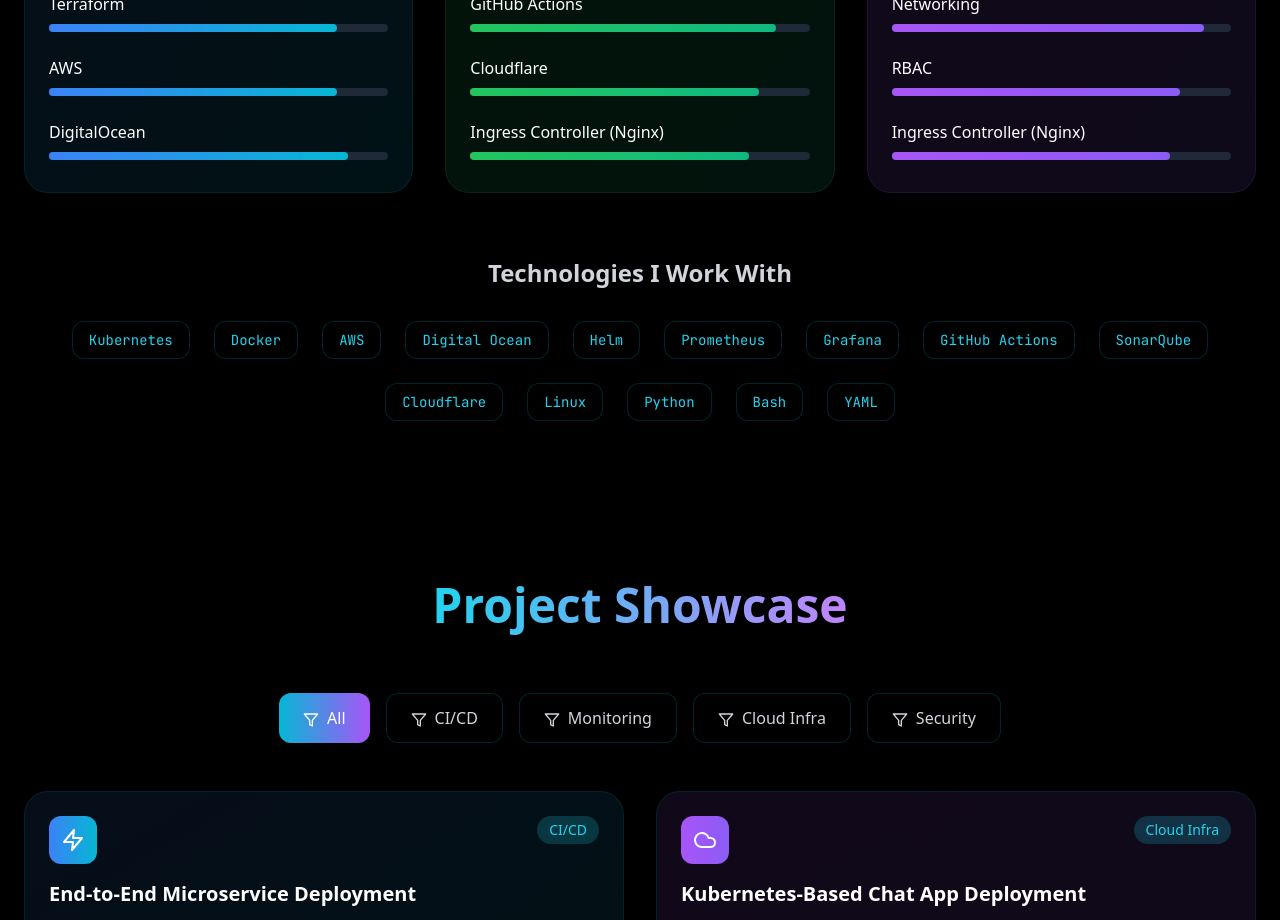
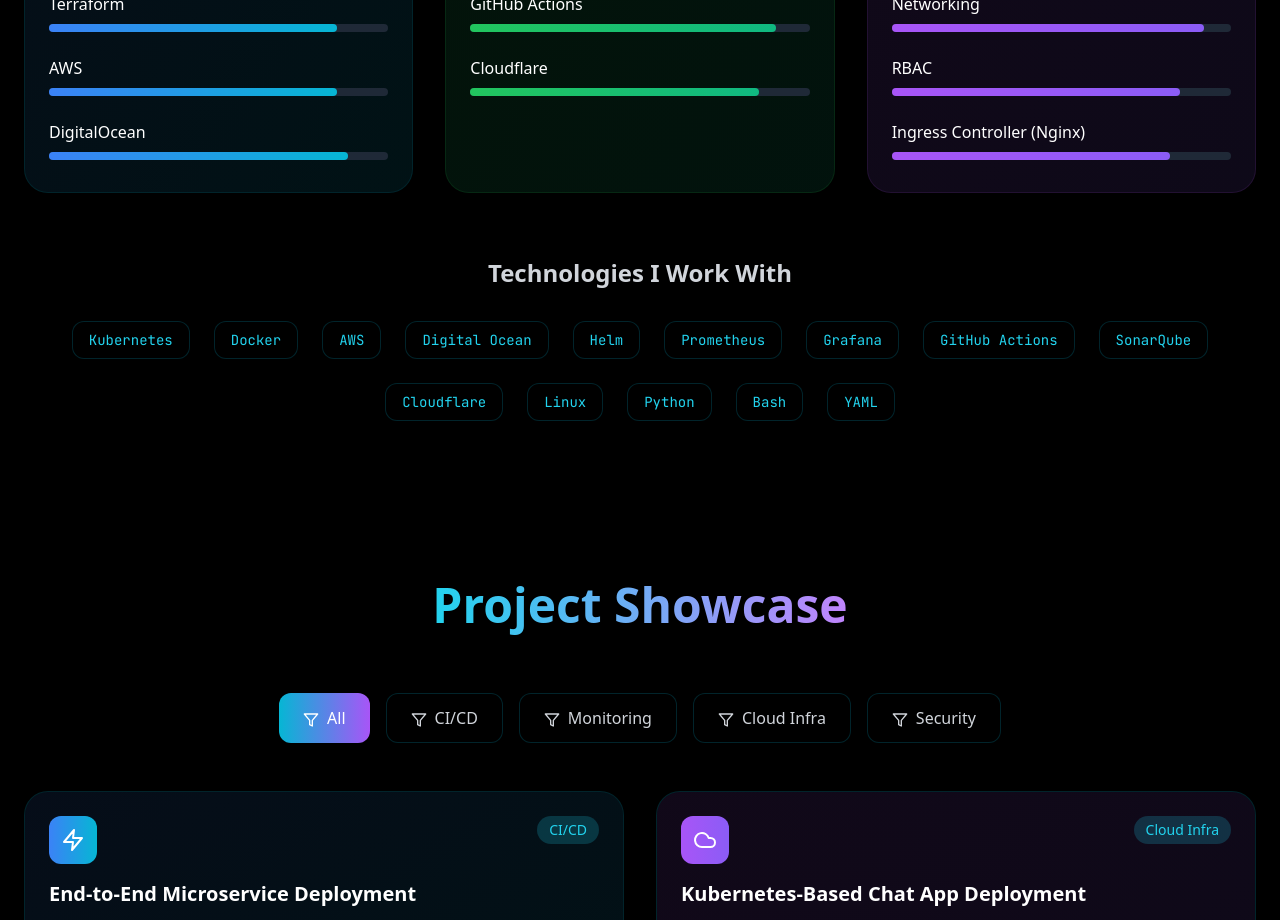
Before and after one commit to Rohit27305/Portfolio, a React (Vite) app in the folder frontend/: page / in a window 1280 px wide. Shown: the part 2440-3360 px from the top of the page. Built offline with nearby package versions, Linux system fonts and the light colour scheme.

Commit message:
Skills section updated

```diff
--- a/frontend/src/components/Skills.tsx
+++ b/frontend/src/components/Skills.tsx
@@ -32,8 +32,7 @@
         { name: "Prometheus", description: "Metrics collection and monitoring", level: 88 },
         { name: "SonarQube", description: "Code quality and security analysis", level: 85 },
         { name: "GitHub Actions", description: "CI/CD workflows and automation", level: 90 },
-        { name: "Cloudflare", description: "CDN, DNS, and security services", level: 85 },
-        { name: "Ingress Controller (Nginx)", description: "Traffic routing and load balancing", level: 82 }
+        { name: "Cloudflare", description: "CDN, DNS, and security services", level: 85 }
       ],
       color: "from-green-500 to-emerald-500",
       borderColor: "border-green-500/20"
```
